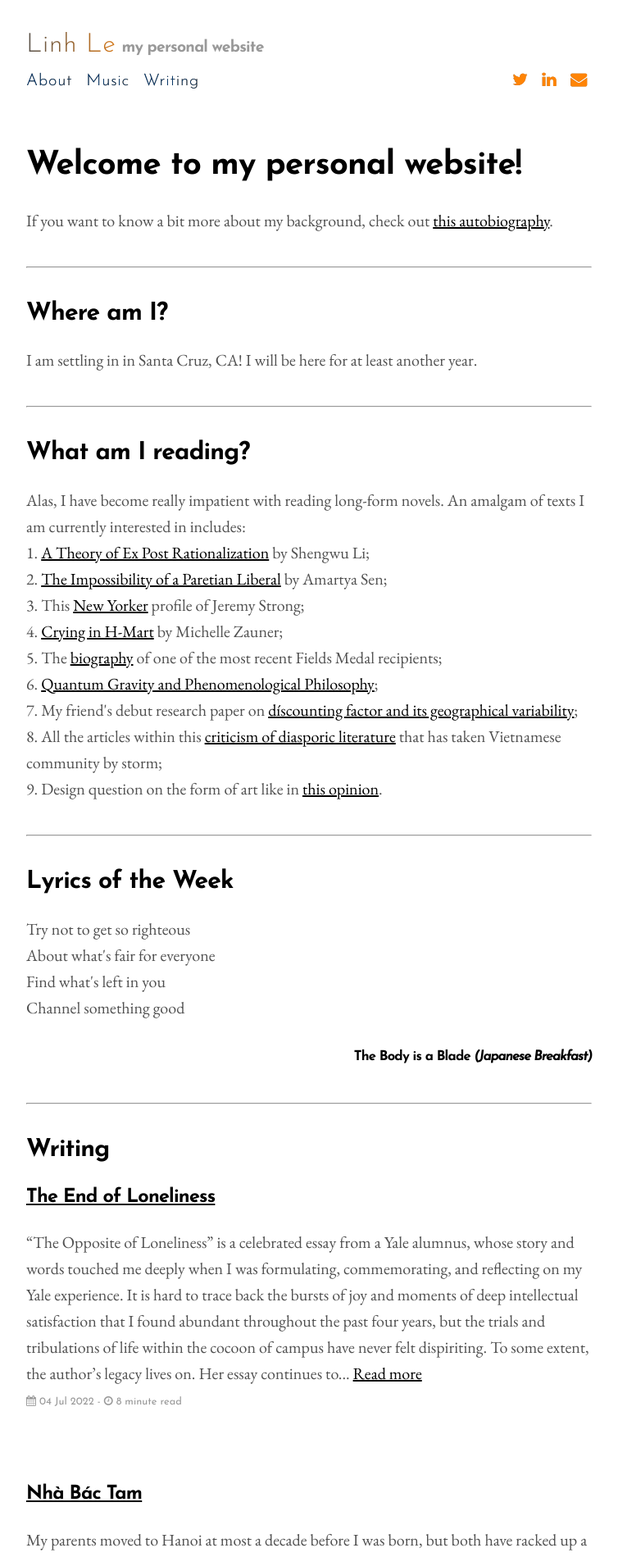
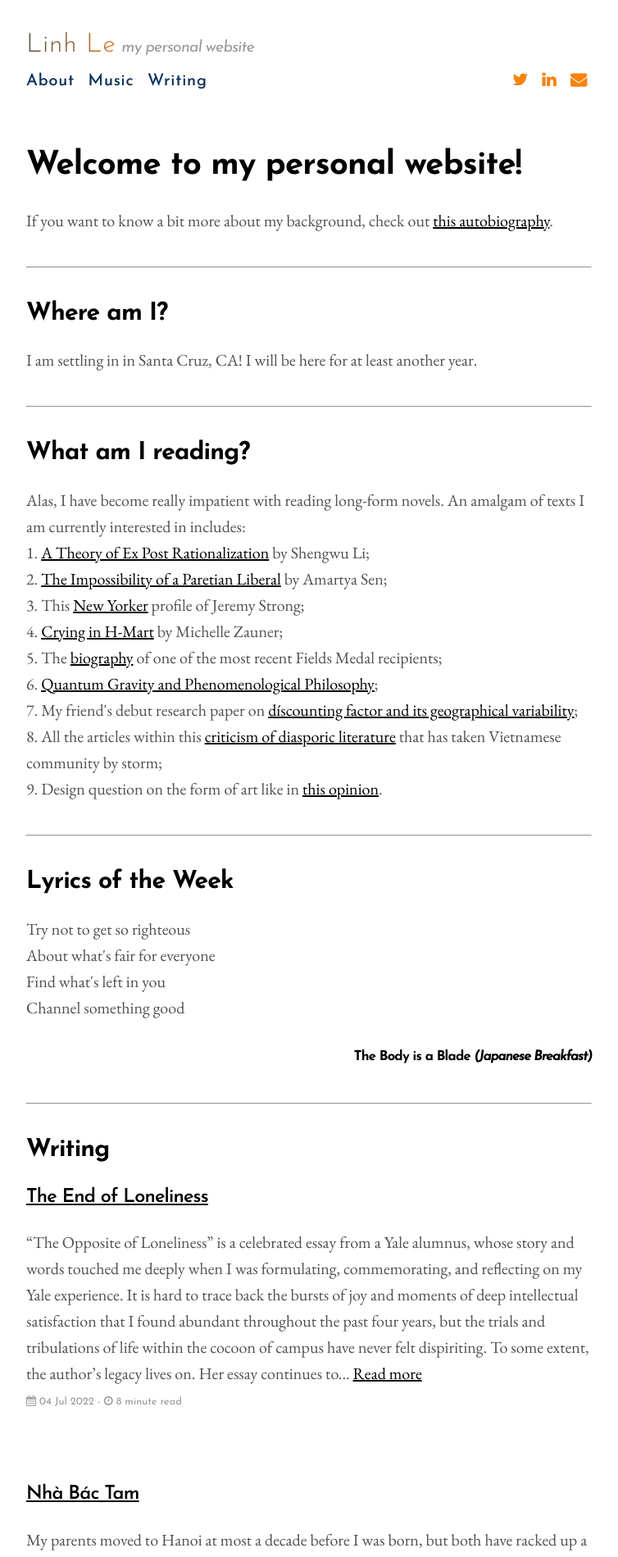
Before and after one commit to aidenva/aidenva.github.io, a Jekyll site: the page built from index.html, in a window 1280 px wide. Shown: the top 1899 px of the page at 82% size, without its empty margins (263-1017 px from the left). Built offline with Jekyll 4.4.1, drawn with Linux system fonts in a browser that asks for light colours; the list of posts is cut into pages by our own code.

Commit message:
update weights

```diff
--- a/_sass/_base.scss
+++ b/_sass/_base.scss
@@ -27,6 +27,18 @@
 
 h1 a {
   text-decoration: none;
+}
+
+h2 {
+  font-weight: 700;
+}
+
+h3 {
+  font-weight: 600;
+}
+
+h4 {
+  font-weight: 500;
 }
 
 h5 {
--- a/_sass/_default.scss
+++ b/_sass/_default.scss
@@ -57,6 +57,8 @@
 
 .header-subtitle {
   color: $light-gray-color;
+  font-weight: 400;
+  font-style: italic;
 }
 
 /*
@@ -76,6 +78,7 @@
   color: #00356b;
   font-size: 1.25rem;
   padding-right: 10px;
+  font-weight: 400;
 }
 
 .menu-content a:hover {
```
